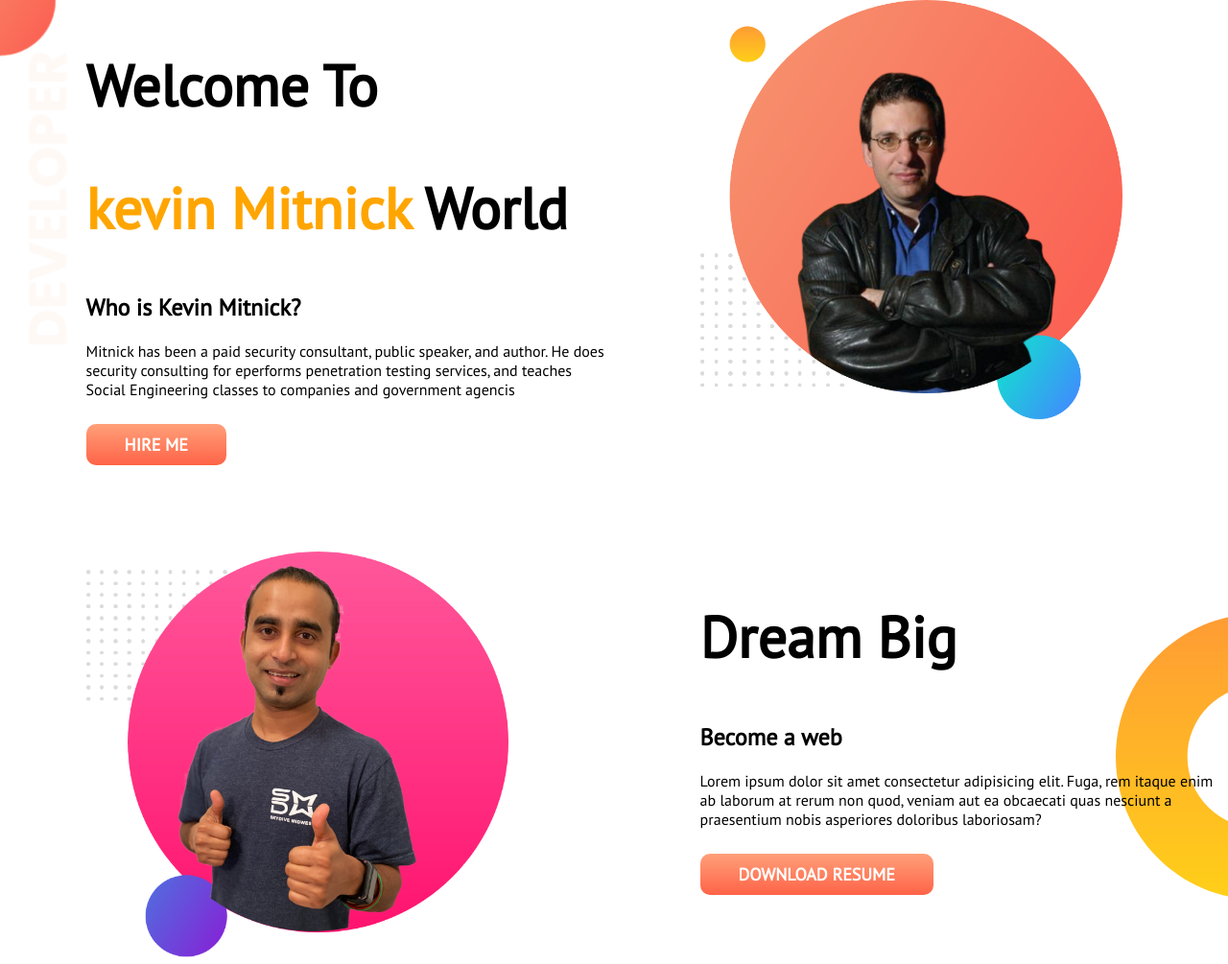
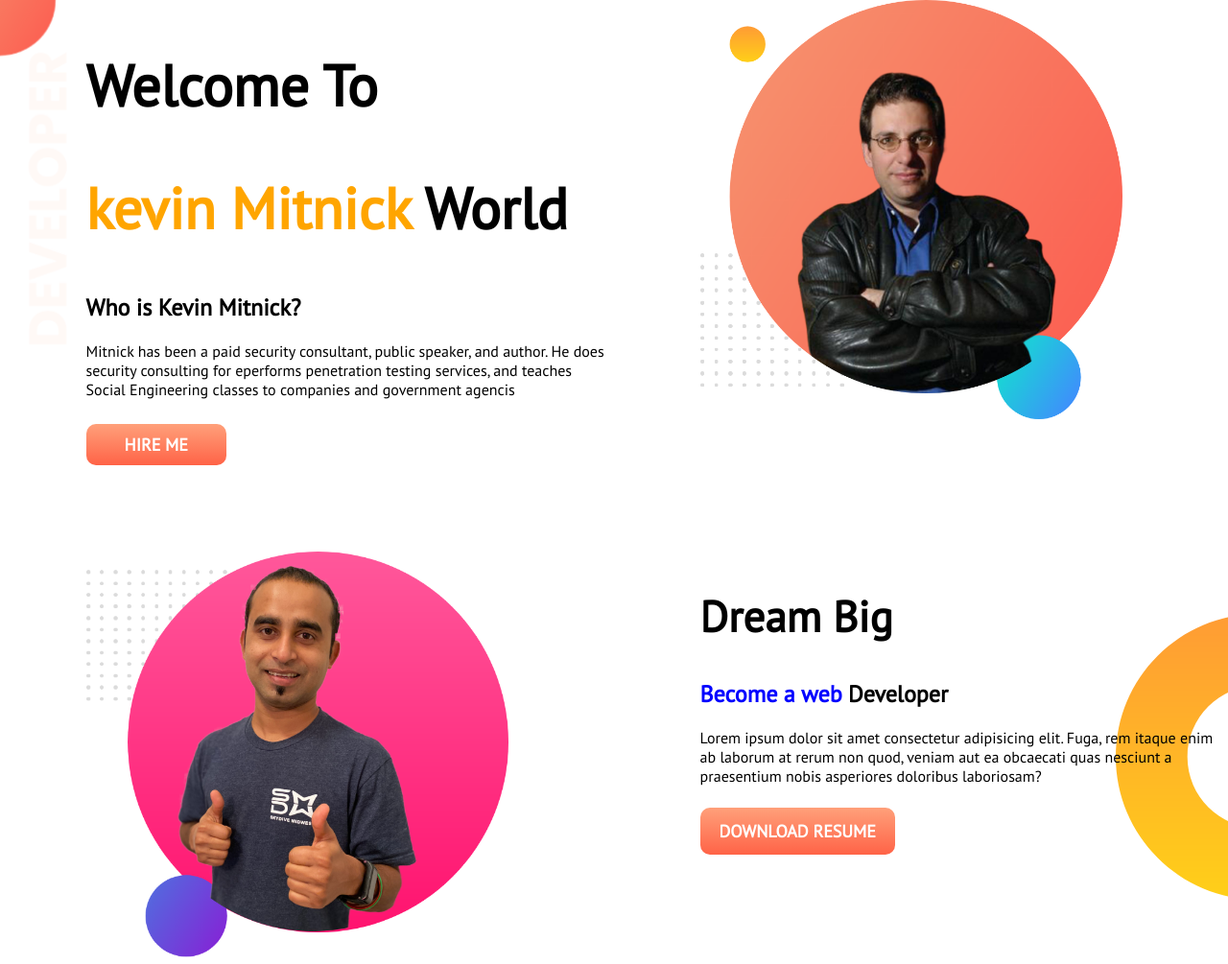
Before and after one commit to alamin2710/portfolio_website, a plain HTML site: page index.html in a window 1280 px wide. Shown: the top 1005 px of the page at 96% size. Drawn offline with Linux system fonts and the light colour scheme; a web font is replaced by a local one.

Commit message:
some style change

```diff
--- a/index.html
+++ b/index.html
@@ -26,7 +26,7 @@
                 eperforms penetration testing services, and teaches Social Engineering classes to companies and
                 government agencis</p>
             <br>
-            <a class="btn" href="#">HIRE ME</a>
+            <a class="first-button" href="#" target="_blank">HIRE ME</a>
             <!--End left side-->
         </div>
         <!--top section right side start-->
@@ -48,14 +48,14 @@
 
         <!--second section right side start-->
         <div class="first_section">
-            <h1> Dream Big</h1>
-            <h2>Become a web</h2>
+            <h2 id="second_section-text">Dream Big</h2>
+            <h2><span id="span-text-color2">Become a web</span> Developer</h2>
             <p id="pra">Lorem ipsum dolor sit amet consectetur adipisicing elit. Fuga, rem itaque enim ab laborum at
                 rerum non
                 quod,
                 veniam aut ea obcaecati quas nesciunt a praesentium nobis asperiores doloribus laboriosam?</p>
             <br>
-            <a class="btn" href="#">DOWNLOAD RESUME</a>
+            <a class="second-button" href="#" target="_blank">DOWNLOAD RESUME</a>
         </div>
     </section>
     <!--second section end-->
--- a/style.css
+++ b/style.css
@@ -32,7 +32,7 @@ h1 {
     width: 80%;
 }
 
-.btn {
+.first-button {
     color: white;
     text-decoration: none;
     padding: 10px 40px;
@@ -50,6 +50,27 @@ h1 {
     background-image: url(images/dream-bg.png);
     background-repeat: no-repeat;
     background-position: right;
+}
+
+.second-button {
+    color: white;
+    text-decoration: none;
+    padding: 13px 20px;
+    text-align: center;
+    font-weight: 700;
+    border: none;
+    background-image: linear-gradient(lightsalmon, tomato);
+    border-radius: 10px;
+    font-size: large;
+}
+
+#second_section-text {
+    font-weight: 600;
+    font-size: 45px;
+}
+
+#span-text-color2 {
+    color: blue;
 }
 
 /* second section part css style end here */
```
